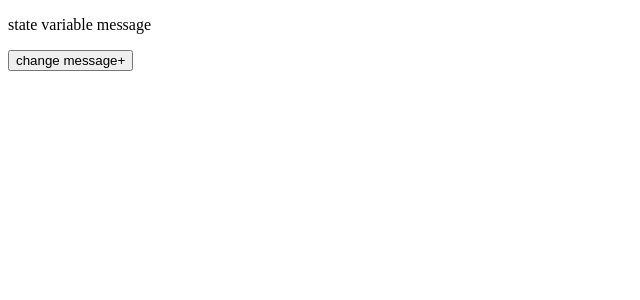
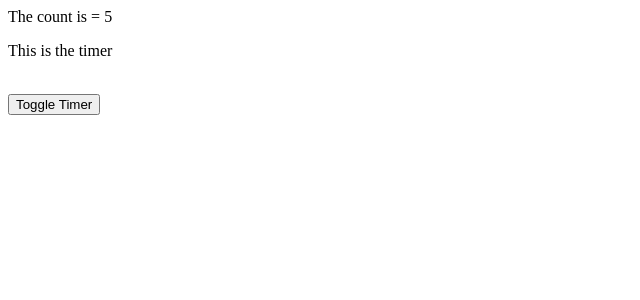
Before and after one commit to comrade369/jsCafeReact, a React app: page / in a window 1280 px wide. Shown: the top 300 px of the page, without its empty margins (0-640 px from the left). Built offline with nearby package versions, Linux system fonts and the light colour scheme.

Commit message:
9 Modules Completed

```diff
--- a/src/App.js
+++ b/src/App.js
@@ -1,12 +1,12 @@
 
 import React from "react";
-import StateExample from "./components/StateExample.jsx";
+import EffectExample from "./components/EffectExample.jsx";
 
 function App() {
 
     return (
         <>
-            <StateExample />
+            <EffectExample />
         </>
     );
 }
--- /dev/null
+++ b/src/components/EffectExample.jsx
@@ -0,0 +1,78 @@
+// learning about useEffect, dependency array with empty or state variables or props, use case of useEffect,
+// toggle component, setInterval in useEffect, cleanup function, and memory leaks.
+
+import React from "react";
+import { useState, useEffect } from "react";
+// import Text from "./Text.jsx";
+import Timer from "./Timer.jsx";
+
+function EffectExample() {
+
+    // const [data1, setData1] = useState(0);
+
+    // const [data2, setData2] = useState(0);
+
+    // These Effects listen to state variables.
+    // useEffect(() => {
+    //     console.log("Data1 printed");
+    // }, [data1]);
+
+    // useEffect(() => {
+    //     console.log("Data2 printed");
+    // }, [data2]);
+
+    // return (
+    //     <>
+    //         <Text externalData={data1}></Text>
+    //         <button onClick={() => setData1((preData) => preData + 1)}>change data1</button> <br />
+
+    //         <Text externalData={data2}></Text>
+    //         <button
+    //             onClick={() => setData2((preData) => preData + 1)}
+    //         >change data2</button>
+    //     </>
+    // );
+
+    // use case for useEffect hook
+
+    // const [counter, setCounter] = useState(0);
+
+    // // make the counter start at mount or load.
+    // useEffect(() => {
+    //     setInterval(() => {
+    //         setCounter((preData) => preData + 1);
+    //     }, 1000);
+    // }, []);
+
+    // return (
+    //     <>
+    //         <span>The count is = {counter}</span>
+    //     </>
+    // );
+    //  there is a catch in this.
+
+    const [timer, toggleTimer] = useState(true);
+
+    const toggleTimerFunc = () => {
+        toggleTimer((preData) => !preData);
+    }
+
+    return (
+        <>
+            {timer && <Timer customText="This is the timer"/>}
+            <br />
+            <button onClick={toggleTimerFunc}>Toggle Timer</button>
+
+        </>
+    );
+    // when we toggle the timer, but setInterval function still runs.
+    // This indicates memory leaks.
+    // This is because we not add clean up functions.
+
+    // CleanUp function ==> if the component unmounts the cleanup function runs, for every useEffect.
+    // whether it has empty dependency array, or some props init.
+    // we write cleanup function components useEffect hook using return statement.
+
+}
+
+export default EffectExample;
--- /dev/null
+++ b/src/components/Timer.jsx
@@ -0,0 +1,59 @@
+import React, {useState, useEffect} from "react";
+
+function Timer(props) {
+
+    const {customText} = props;
+
+    const [counter, setCounter] = useState(0);
+
+    useEffect(() => {
+        const interval = setInterval(() => {
+            setCounter((preData) => preData + 1);
+            console.log("I am running setCounter");
+        }, 1000);
+        console.log("Created interval with id: ", interval);
+
+        // this is the cleanup function in react.
+        return (
+            () => {
+                console.log("The component is unmount");
+                console.log("Removing interval with id: ", interval);
+                clearInterval(interval);
+            }
+        );
+    }, []);
+
+    // Every return statement of the Effect will run, whenever we unmount the component.
+    useEffect(() => {
+
+        return (
+            () => {
+                console.log("cleaning up the 2nd Effect for the custom text");
+            }
+        );
+    }, [customText]);
+
+    // All create useEffect with dependency array, or it will render again and again;
+    useEffect(() => {
+        console.log("I am run again and again");
+
+        return (
+            () => {
+                console.log("Cleaning up the 3rd Effect with no dependency array");
+            }
+        );
+    });
+
+    // * Return statement of every Effect runs when we unmount the component.
+
+    return (
+        <>
+            <span>The count is = {counter}</span>
+            <br />
+            <p>{customText}</p>
+        </>
+    );
+
+}
+
+export default Timer;
```
Also changed, not shown: src/components/Text.jsx (+8 -4 lines).
